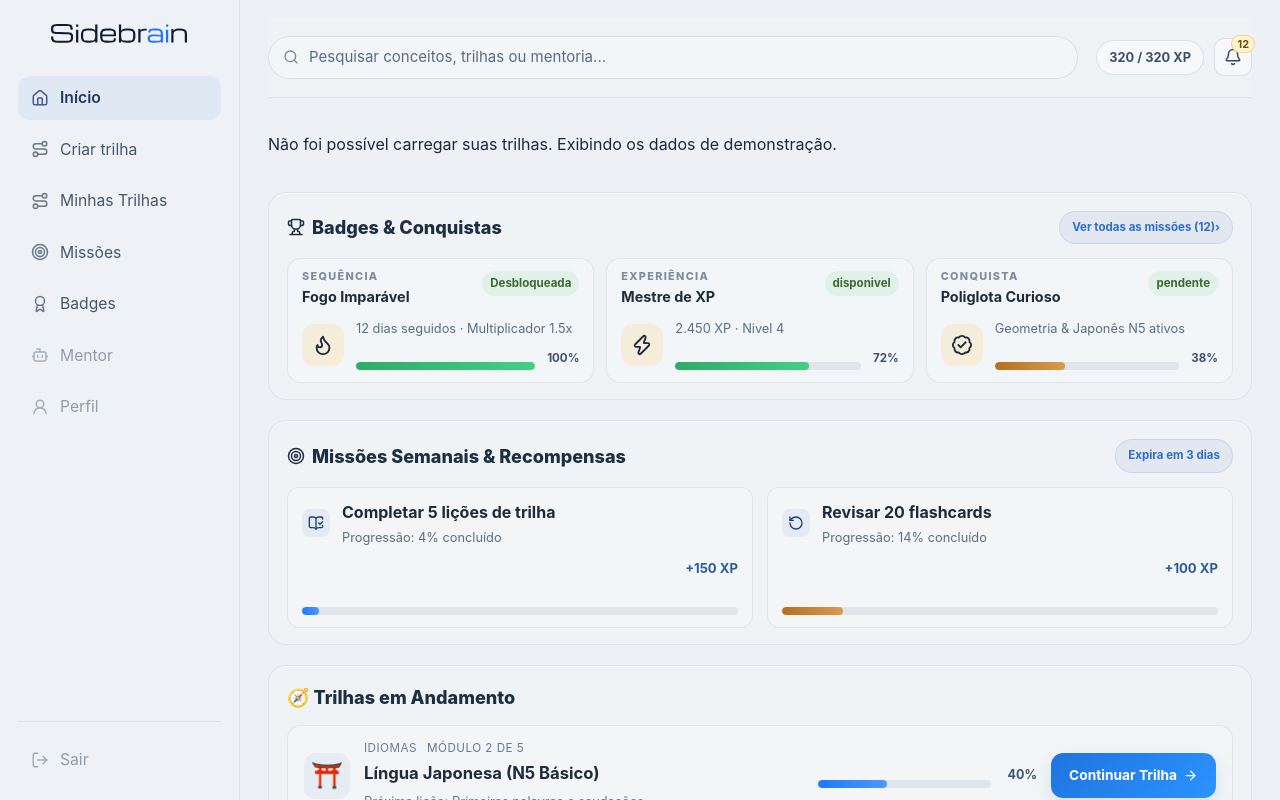
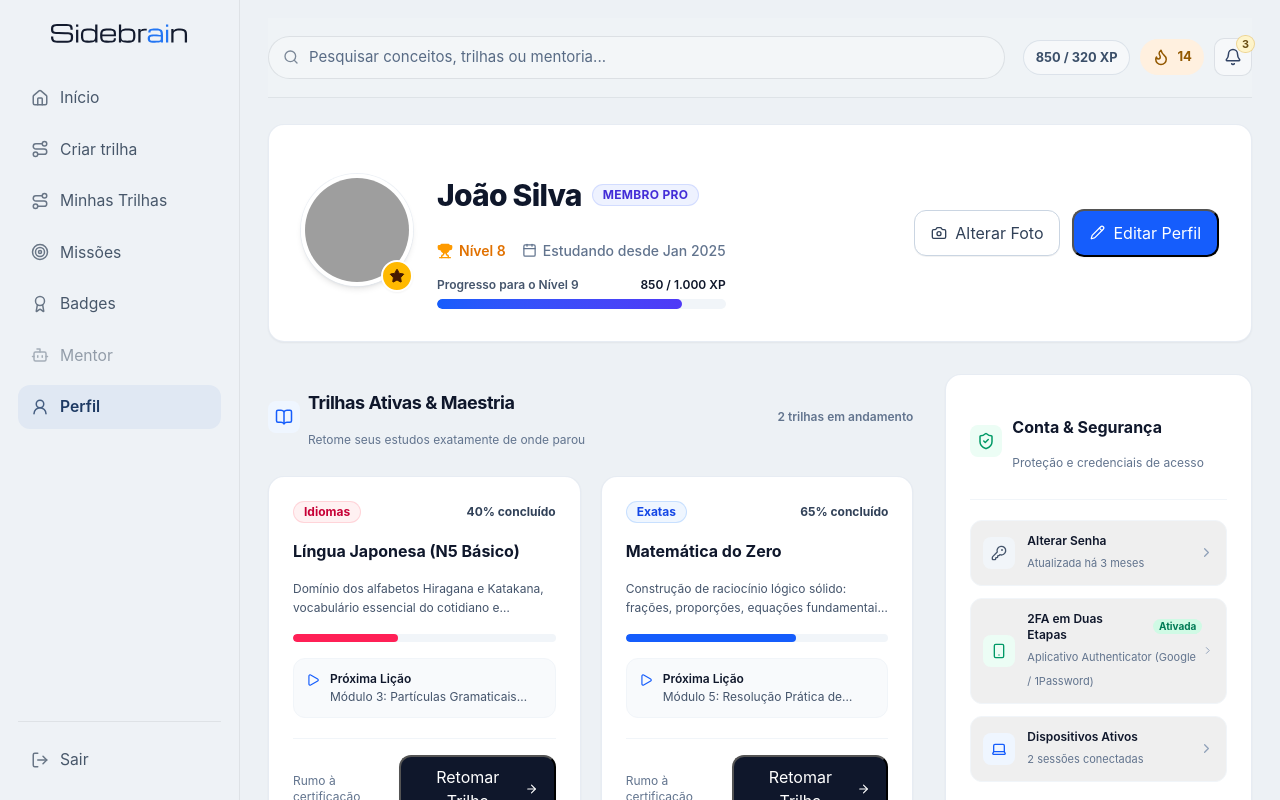
Before and after one commit to FR0M-ZER0/sidebrain-front, a React (Vite) app: page /perfil in a window 1280 px wide. Before the commit this address led to /. Shown: the top 800 px of the page. Built offline with nearby package versions, Linux system fonts and the light colour scheme; no server answers; grey boxes are pictures that could not be loaded.

Commit message:
feat(sdb-82): conecta rotas de autenticacao e perfil na aplicacao e integra sidebar

```diff
--- a/src/App.tsx
+++ b/src/App.tsx
@@ -12,6 +12,12 @@ import { LessonCompletionPage } from './pages/lessons/LessonCompletionPage'
 import { TrackDetailsPage } from './pages/customer/TrackDetailsPage'
 import { LessonQuizPage } from './pages/customer/LessonQuizPage'
 
+import { LoginPage } from './pages/auth/LoginPage'
+import { RegisterPage } from './pages/auth/RegisterPage'
+import { PasswordRecoveryPage } from './pages/auth/PasswordRecoveryPage'
+import { UserProfilePage } from './pages/customer/UserProfilePage'
+import { PrivateRoute } from './components/general/PrivateRoute'
+
 const LessonCompletionRoute = () => {
 	const navigate = useNavigate()
 
@@ -23,10 +29,20 @@ const LessonCompletionRoute = () => {
 	)
 }
 
-function App() {
+const App = () => {
 	return (
 		<BrowserRouter>
 			<Routes>
+				{/* Rotas públicas de autenticação */}
+				<Route path="/login" element={<LoginPage />} />
+				<Route path="/cadastro" element={<RegisterPage />} />
+				<Route path="/recuperar-senha" element={<PasswordRecoveryPage />} />
+
+				{/* Rota autenticada do perfil do estudante */}
+				<Route element={<PrivateRoute />}>
+					<Route path="/perfil" element={<UserProfilePage />} />
+				</Route>
+
 				<Route path="/" element={<HomeDashboardPage />} />
 				<Route path="/trails/:slug" element={<TrackDetailsPage />} />
 				<Route path="/trails/new/create" element={<CreateTrackPage />} />
--- a/src/components/customer/Sidebar.tsx
+++ b/src/components/customer/Sidebar.tsx
@@ -1,9 +1,11 @@
 import { Award, Bot, Home, LogOut, Route, Target, UserRound } from 'lucide-react'
 import { NavLink, useLocation } from 'react-router'
 import sidebrainLogo from '../../assets/sidebrain-logo.svg'
+import { useAuth } from '../../hooks/useAuth'
 
 export const Sidebar = () => {
 	const { pathname, hash } = useLocation()
+	const { logout } = useAuth()
 	const menuItems = [
 		{ label: 'Início', icon: Home, to: '/' },
 		{ label: 'Criar trilha', icon: Route, to: '/trails/new/create' },
@@ -11,7 +13,7 @@ export const Sidebar = () => {
 		{ label: 'Missões', icon: Target, to: '/#missions' },
 		{ label: 'Badges', icon: Award, to: '/#badges' },
 		{ label: 'Mentor', icon: Bot, disabled: true },
-		{ label: 'Perfil', icon: UserRound, disabled: true },
+		{ label: 'Perfil', icon: UserRound, to: '/perfil' },
 	]
 
 	return (
@@ -28,6 +30,7 @@ export const Sidebar = () => {
 					const isMissionsActive = item.label === 'Missões' && pathname === '/' && hash === '#missions'
 					const isBadgesActive = item.label === 'Badges' && pathname === '/' && hash === '#badges'
 					const isHomeActive = item.label === 'Início' && pathname === '/' && !hash
+					const isProfileActive = item.label === 'Perfil' && pathname === '/perfil'
 
 					if (item.disabled) {
 						return (
@@ -55,6 +58,7 @@ export const Sidebar = () => {
 								if (item.label === 'Minhas Trilhas') active = isTrackActive
 								if (item.label === 'Missões') active = isMissionsActive
 								if (item.label === 'Badges') active = isBadgesActive
+								if (item.label === 'Perfil') active = isProfileActive
 								return `nav-item${active ? ' active' : ''}`
 							}}
 						>
@@ -66,7 +70,12 @@ export const Sidebar = () => {
 			</nav>
 
 			<div className="sidebar-footer">
-				<button type="button" className="nav-item nav-item-disabled" disabled title="Disponível em breve">
+				<button
+					type="button"
+					onClick={logout}
+					className="nav-item cursor-pointer"
+					title="Encerrar sessão"
+				>
 					<LogOut className="nav-icon" size={18} aria-hidden="true" />
 					<span>Sair</span>
 				</button>
```
